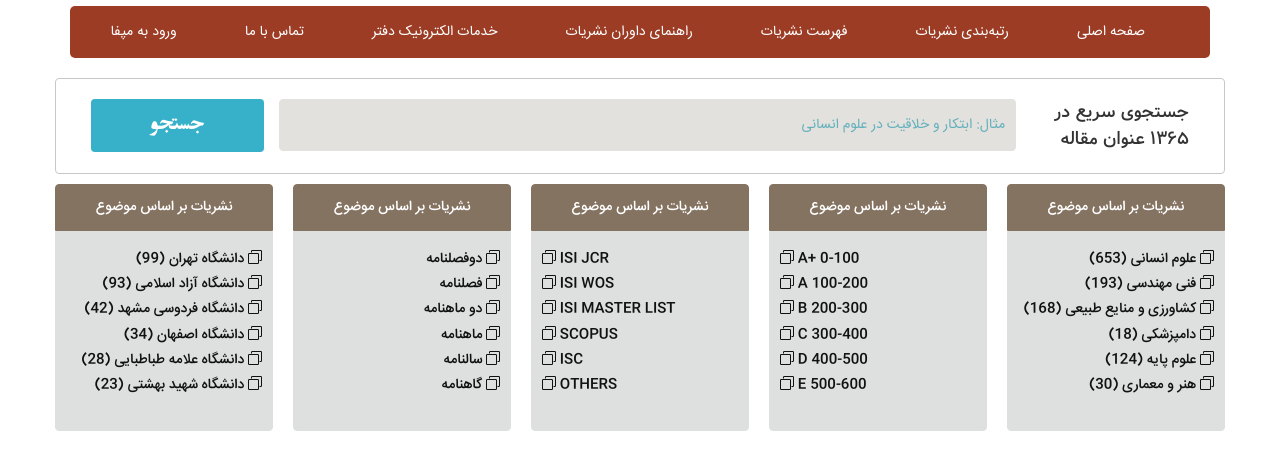
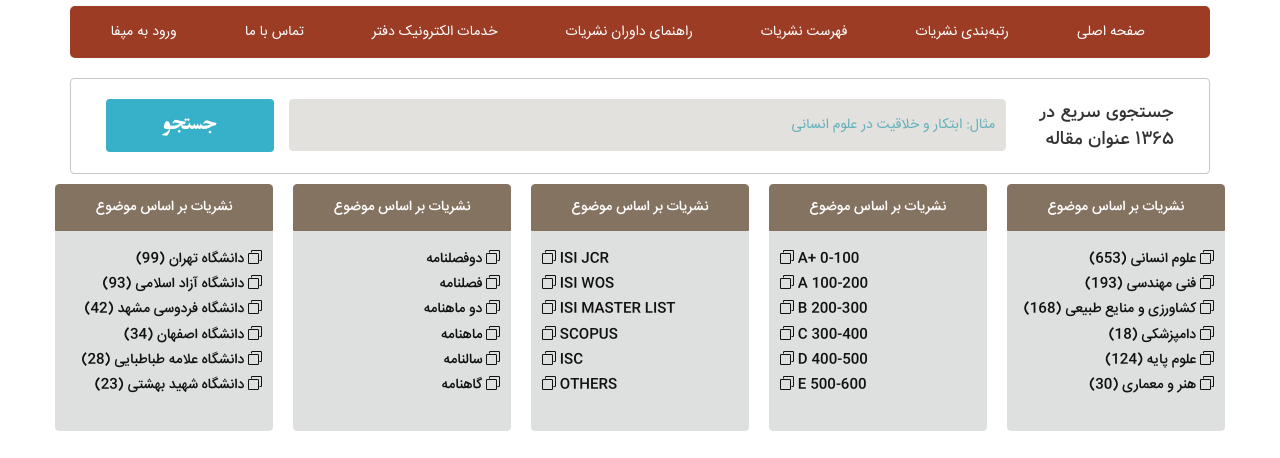
Before and after one commit to exirresearch/mapfa-unitresearch, a plain HTML site: page index.html in a window 1280 px wide. Shown: the part 297-755 px from the top of the page. Drawn offline with nearby package versions, Linux system fonts and the light colour scheme.

Commit message:
fixed search section

```diff
--- a/index.html
+++ b/index.html
@@ -95,7 +95,7 @@
             </div>
         </section>
         <section id="search">
-            <div class="container ph-0">
+            <div class="container">
                 <div class="JournalPortal-search">
                     <div class="row">
                         <div class="col-md-2 col-sm-3 col-xs-12 pl-0">
```
